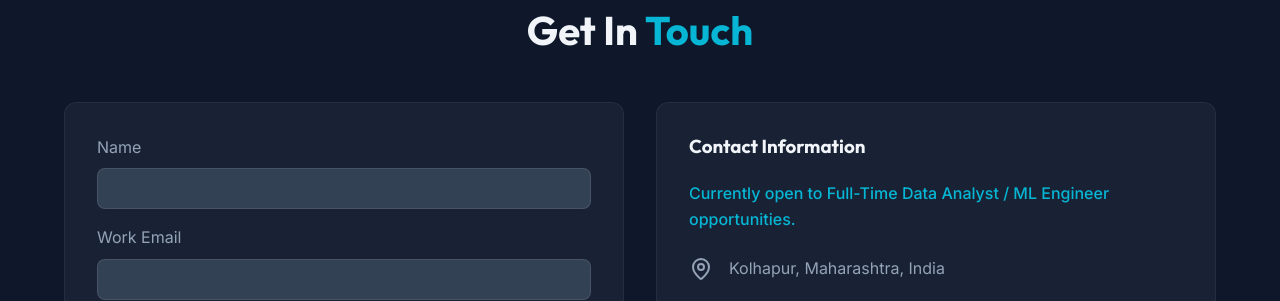
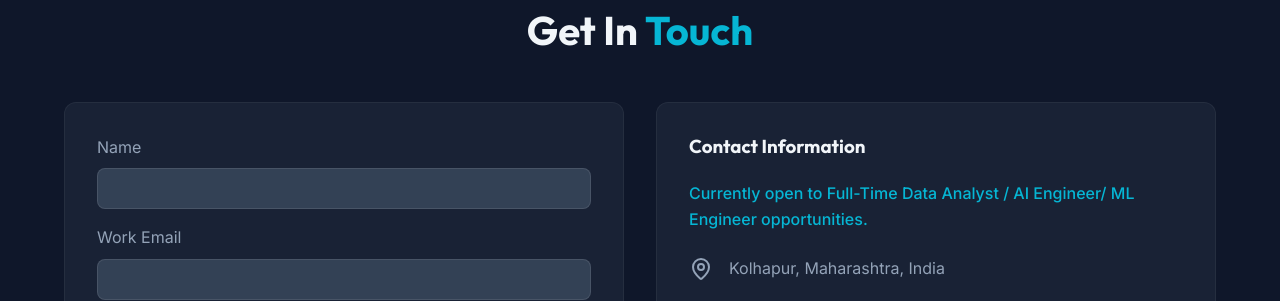
Before and after one commit to vaibhav72-hub/portfolio-github, a React (Vite) app: page / in a window 1280 px wide. Shown: the part 4344-4645 px from the top of the page. Built offline with nearby package versions, Linux system fonts and the light colour scheme.

Commit message:
feat: implement main App component for portfolio website with interactive sections and contact form

```diff
--- a/src/App.tsx
+++ b/src/App.tsx
@@ -357,7 +357,7 @@ export default function App() {
 
           <div className="glass-card" style={{ display: "flex", flexDirection: "column", gap: "24px" }}>
             <h3 style={{ color: "var(--text-primary)" }}>Contact Information</h3>
-            <p style={{ color: "var(--accent-cyan)", fontWeight: "500" }}>Currently open to Full-Time Data Analyst / ML Engineer opportunities.</p>
+            <p style={{ color: "var(--accent-cyan)", fontWeight: "500" }}>Currently open to Full-Time Data Analyst / AI Engineer/ ML Engineer opportunities.</p>
 
             <div style={{ display: "flex", alignItems: "center", gap: "16px" }}>
               <MapPin className="w-6 h-6 text-[#94A3B8]" />
```
